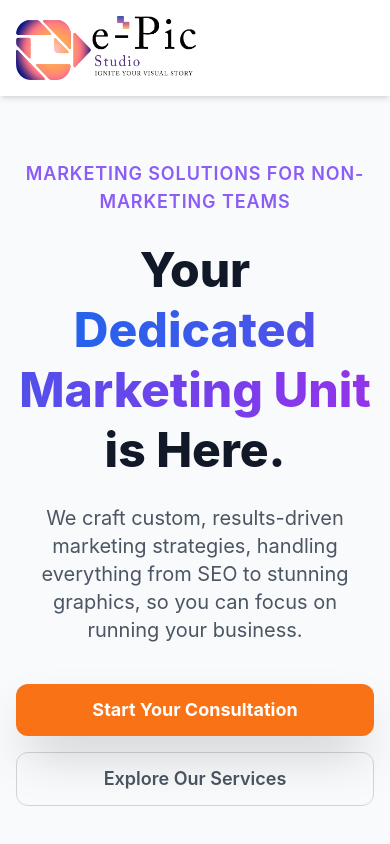
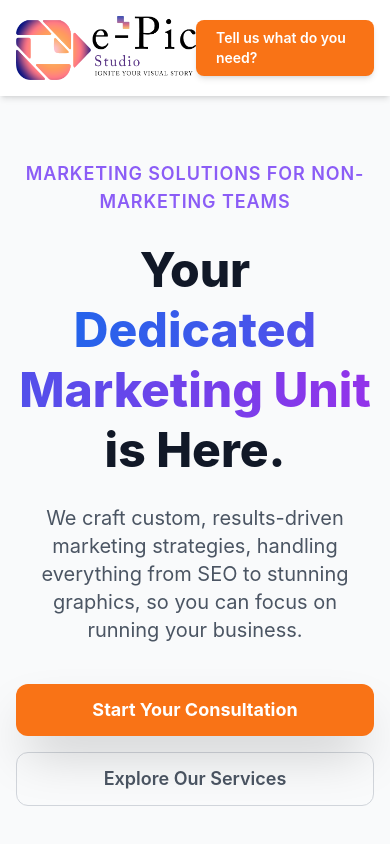
Before and after one commit to contactusepicstudio/contactusepicstudio, a plain HTML site: page index.html in a window 390 px wide. Shown: the top 844 px of the page. Drawn offline with nearby package versions, Linux system fonts and the light colour scheme.

Commit message:
Update index.html

```diff
--- a/index.html
+++ b/index.html
@@ -97,8 +97,8 @@
                      class="logo-header"
                      onerror="this.style.display='none'; this.after(document.createTextNode('e-PicStudio'));">
             </div>
-            <!-- BUTTON UPDATED TO REDIRECT TO NEW PAGE -->
-            <a href="needs-assessment.html" class="hidden sm:inline-block btn-primary px-5 py-2 text-sm font-semibold rounded-lg shadow-md hover:shadow-lg transition">
+            <!-- BUTTON UPDATED: Changed from hidden sm:inline-block to inline-block for mobile visibility -->
+            <a href="needs-assessment.html" class="inline-block btn-primary px-5 py-2 text-sm font-semibold rounded-lg shadow-md hover:shadow-lg transition">
                 Tell us what do you need?
             </a>
         </div>
@@ -137,12 +137,12 @@
         <div class="relative p-12 bg-white rounded-full shadow-2xl border-4 border-white transform hover:rotate-3 transition-transform duration-500">
 
             <div class="w-64 h-64 bg-gradient-epic rounded-full flex items-center justify-center shadow-xl p-8
-                        transition-transform duration-500 ease-out
-                        group-hover:rotate-[360deg] group-hover:scale-105">
+                         transition-transform duration-500 ease-out
+                         group-hover:rotate-[360deg] group-hover:scale-105">
 
                 <img src="images/logo.png"
-                     alt="e-Pic Studio Dynamic Icon"
-                     class="w-full h-full object-contain">
+                    alt="e-Pic Studio Dynamic Icon"
+                    class="w-full h-full object-contain">
             </div>
         </div>
 
@@ -240,7 +240,6 @@
             </div>
         </div>
     </section>
-
     <!-- Footer -->
     <footer class="bg-gray-900 text-white py-10">
         <div class="max-w-7xl mx-auto px-4 sm:px-6 lg:px-8 flex flex-col md:flex-row justify-between items-center text-center md:text-left">
@@ -277,7 +276,7 @@
                 lucide.createIcons();
             }
         };
-         const heroSection = document.getElementById('hero-boost-section'); // This is now the icon container
+        const heroSection = document.getElementById('hero-boost-section'); // This is now the icon container
     const odometer = document.getElementById('odometer-display');
 
     // Starting and ending values for the animation
```
